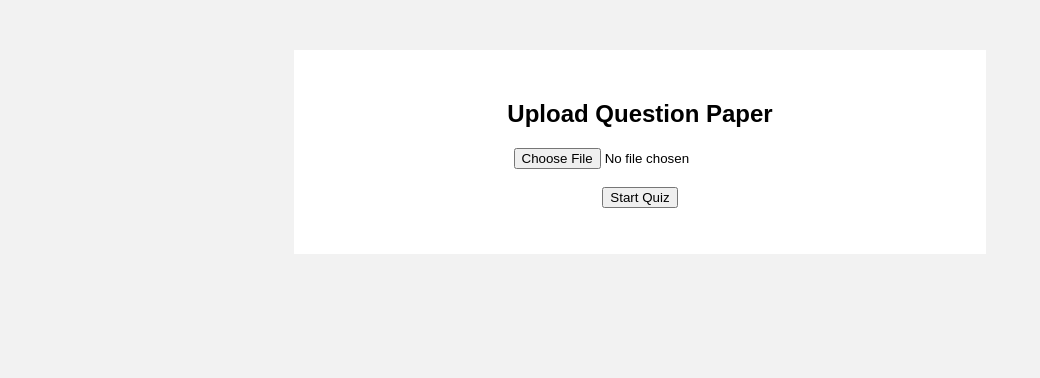
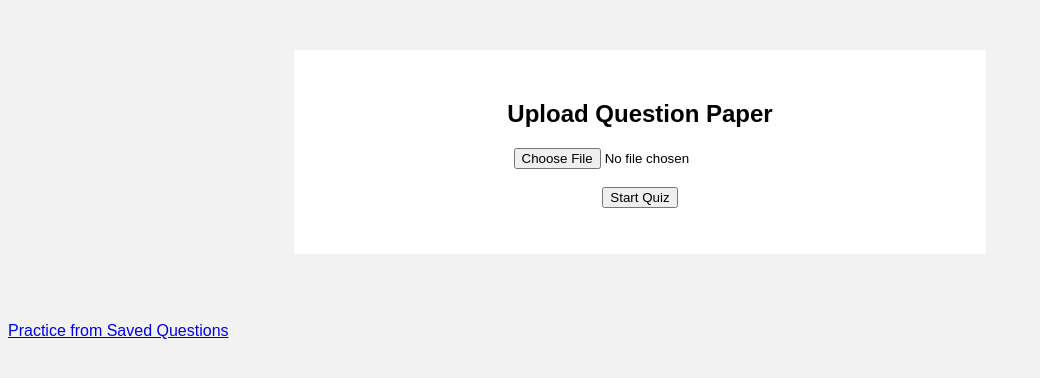
Before and after one commit to Mijbil-ctrl/quiz-app-v2, a Flask app: page / in a window 1280 px wide. Shown: the top 378 px of the page, without its empty margins (0-1040 px from the left). Run offline with Flask 3, Linux system fonts and the light colour scheme.

Commit message:
Update upload.html

```diff
--- a/templates/upload.html
+++ b/templates/upload.html
@@ -17,3 +17,5 @@
 </div>
 </body>
 </html>
+<br>
+<a href="/practice">Practice from Saved Questions</a>
```
